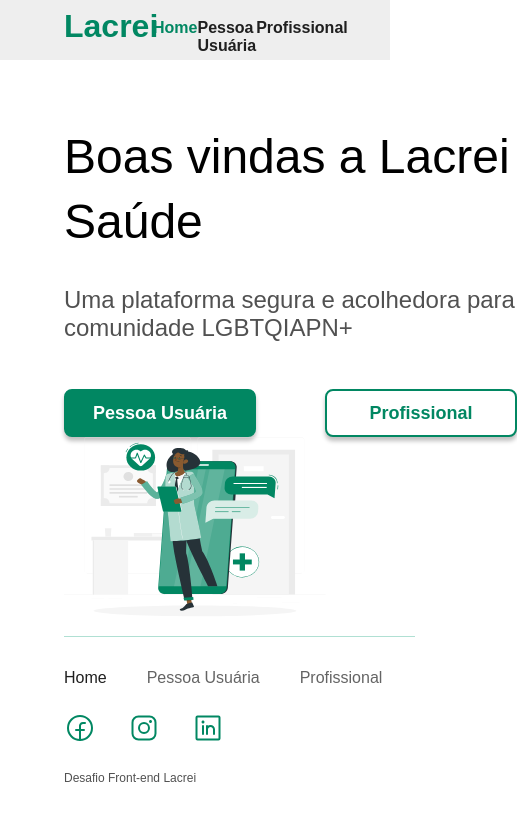
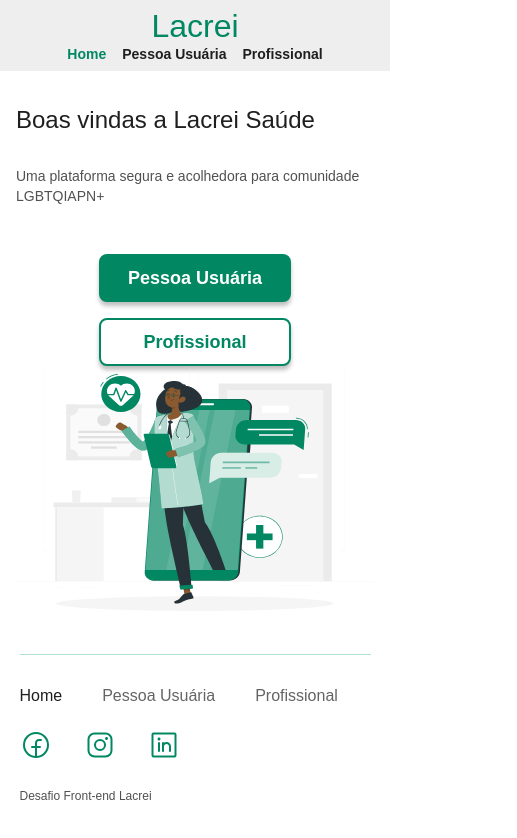
Before and after one commit to Marcelo-Magal/desafio-lacrei, a React (Create React App) app in the folder desafio-lacrei/: page / in a window 390 px wide. Shown: the top 838 px of the page, 517 px wide, since content can reach past the window. Built offline with nearby package versions, Linux system fonts and the light colour scheme.

Commit message:
Melhorei a responsividade, com Media Queries do main das paninas Home, Pessoa Usuária e Profissional.

```diff
--- a/desafio-lacrei/src/Components/GlobalStyle/index.tsx
+++ b/desafio-lacrei/src/Components/GlobalStyle/index.tsx
@@ -206,6 +206,12 @@ html {
   }
 
   /* Estilos Base e Outros Estilos Globais */
+  body, html {
+
+    min-height: 100%;
+    background-color: rgb(255, 255, 255);
+    color: rgb(31, 31, 31);
+}
 
 `;
 
--- a/desafio-lacrei/src/Components/Header/styles.ts
+++ b/desafio-lacrei/src/Components/Header/styles.ts
@@ -2,11 +2,23 @@ import styled from "styled-components";
 
 export const StyledHeader = styled.header`
   width: 100%;
-  box-sizing: border-box;
-  height: 3.75rem;
+
   background: #eee;
   display: flex;
   justify-content: space-between;
   padding: 0.5rem 4rem;
   align-items: center;
+
+  @media (max-width: 1040px) {
+    padding: 0.5rem 2rem;
+    align-items: center;
+    justify-content: space-around; // Ajusta o espaçamento quando a tela é menor
+  }
+
+  @media (max-width: 520px) {
+    padding: 0.5rem 1rem;
+    flex-direction: column;
+    align-items: center;
+    justify-content: space-around; // Ajusta o espaçamento quando a tela é menor
+  }
 `;
--- a/desafio-lacrei/src/Components/HeaderMenu/styles.ts
+++ b/desafio-lacrei/src/Components/HeaderMenu/styles.ts
@@ -1,11 +1,14 @@
 import styled from "styled-components";
 
 export const StyledList = styled.nav`
-  width: 20.4375rem;
-  height: 1.39831rem;
   display: flex;
   justify-content: space-between;
-  margin-top: 1.19rem;
-  margin-bottom: 1.16rem;
-  justify-content: auto;
+  gap: 2.5rem;
+
+  @media (max-width: 1040px) {
+    gap: 2rem;
+  }
+  @media (max-width: 520px) {
+    gap: 1rem;
+  }
 `;
--- a/desafio-lacrei/src/Components/Layout/styles.ts
+++ b/desafio-lacrei/src/Components/Layout/styles.ts
@@ -3,4 +3,6 @@ import styled from "styled-components";
 export const StyledLayout = styled.body`
   display: flex;
   flex-direction: column;
+  align-items: center;
+
 `;
--- a/desafio-lacrei/src/Components/Logo/styles.ts
+++ b/desafio-lacrei/src/Components/Logo/styles.ts
@@ -1,17 +1,12 @@
 import styled from "styled-components";
 
-export const StyledLogo = styled.h2`
-  width: 5.5625rem;
-  height: 2.79663rem;
-  display: flex;
+export const StyledLogo = styled.a`
 
   a {
     color: #018762;
-    font-family: Nunito, sans-serif;
     font-size: 2rem;
     font-style: normal;
-    font-weight: 700;
-    text-decoration: none;
+    font-weight: 400;
     transition: all 0.2s ease 0s;
   }
 `;
--- a/desafio-lacrei/src/Components/MenuItem/styles.ts
+++ b/desafio-lacrei/src/Components/MenuItem/styles.ts
@@ -1,9 +1,9 @@
 import styled from "styled-components";
 
-export const StyledItem = styled.li<{ $isActive: boolean }>`
+export const StyledItem = styled.a<{ $isActive: boolean }>`
   // Cria um componente estilizado baseado na tag 'li' (list item) do HTML.
   // Este componente aceita uma propriedade 'isActive' do tipo booleano.
-  list-style: none;
+
 
   .menu-item {
     width: 8.75rem;
@@ -14,5 +14,11 @@ export const StyledItem = styled.li<{ $isActive: boolean }>`
     font-weight: 700;
     line-height: normal;
     text-decoration: none;
+    white-space: nowrap;
+
+
+    @media (max-width: 520px) {
+      font-size: 0.875rem;
+    }
   }
 `;
--- a/desafio-lacrei/src/Pages/Home/Home.tsx
+++ b/desafio-lacrei/src/Pages/Home/Home.tsx
@@ -8,13 +8,13 @@ import Button from "../../Components/Button/Button";
 const Home: React.FC = () => {
   return (
     <StyledHome>
-      <div className="text-button-container">
-        <Text className="text-boas-vindas" text="Boas vindas a Lacrei Saúde" />
+      <div className="text-home-container">
+        <Text className="text-boas-vindas text-h2" text="Boas vindas a Lacrei Saúde" />
         <Text
           className="text-plataforma"
           text="Uma plataforma segura e acolhedora para comunidade LGBTQIAPN+"
         />
-        <ButtonContainer className="button-container">
+        <ButtonContainer className="buttons-container">
           <Button
             className="button-pessoa"
             to="/UserPerson"
@@ -27,7 +27,7 @@ const Home: React.FC = () => {
           />
         </ButtonContainer>
       </div>
-      <img src={HomeImage} alt=""/>
+      <img className="img-home" src={HomeImage} alt="Imagem Inicial"/>
     </StyledHome>
   );
 };
--- a/desafio-lacrei/src/Pages/Home/styles.ts
+++ b/desafio-lacrei/src/Pages/Home/styles.ts
@@ -1,50 +1,75 @@
 import styled from "styled-components";
 
 export const StyledHome = styled.main`
+  width: 100%;
   display: flex;
   flex-wrap: wrap;
   justify-content: space-between;
-  padding: 4rem 4rem 0 4rem;
+  padding: 4rem;
+  align-items: flex-start;
+
+  .text-home-container {
+    max-width: 34.68rem;
+    width: 100%;
+  }
 
   .text-boas-vindas {
-    display: flex;
+    display: block;
     max-width: 28.31rem;
     width: 100%;
     font-size: 3rem;
     line-height: 4.063rem;
-    min-width: 0;
+    flex-basis: 100%;
+
+    @media (max-width: 1040px) {
+      font-size: 2rem;
+    }
+
+    @media (max-width: 520px) {
+      font-size: 1.5rem;
+    }
   }
 
   .text-plataforma {
-    display: flex;
+    display: block;
     max-width: 28.31rem;
     width: 100%;
     font-size: 1.5rem;
     color: #515151;
     margin-top: 2rem;
     min-width: 0;
-  }
 
-  img {
-    max-width: 100%;
-    height: auto;
-  }
+    @media (max-width: 1040px) {
+      line-height: 1.5rem;
+      margin-top: 1rem;
+      font-size: 1rem;
+    }
 
-  @media (max-width: 768px) {
-    .prof-text,
-    .recrutar-text {
-      font-size: 1.5rem;
-      margin: 1rem;
-      max-width: 100%;
+    @media (max-width: 520px) {
+      line-height: 1.25rem;
+      margin-top: 0.875rem;
+      font-size: 0.875rem;
     }
   }
 
-  @media (max-width: 600px) {
-    .prof-text,
-    .recrutar-text {
-      font-size: 1.2rem;
-      margin: 0.5rem;
-      max-width: 100%;
+  .img-home {
+    max-width: 100%;
+    height: auto;
+    display: block;
+  }
+
+  @media (max-width: 1040px) {
+    flex-direction: column;
+    align-items: center;
+    padding: 2rem;
+  }
+
+  @media (max-width: 520px) {
+    padding: 1rem;
+    .buttons-container {
+      flex-direction: column;
+      gap: 1rem;
+      align-items: center;
     }
   }
 `;
--- a/desafio-lacrei/src/Pages/Professional/styles.ts
+++ b/desafio-lacrei/src/Pages/Professional/styles.ts
@@ -1,36 +1,65 @@
 import styled from "styled-components";
 
 export const StyledProfessional = styled.main`
+  width: 100%;
   display: flex;
   flex-wrap: wrap;
   justify-content: space-between;
   flex-direction: row;
-  padding: 4rem 4rem 0 4rem;
+  padding: 4rem;
+  align-items: flex-start;
+  margin-top: 2rem;
 
   .prof-text {
-    display: flex;
-    width: 16.43rem;
-    height: 4.06rem;
+    display: block;
+    max-width: 16.43rem;
+    width: 100%;
     font-size: 3rem;
     line-height: 2.063rem;
-    color: #1f1f1f;
-    margin-top: 2rem;
     flex-basis: 100%; /* Ocupa toda a largura da linha */
+    @media (max-width: 1040px) {
+      font-size: 2rem;
+    }
+    @media (max-width: 520px) {
+      font-size: 1.5rem;
+    }
   }
 
   .recrutar-text {
-    display: flex;
-    width: 32.56rem;
-    height: 8.25rem;
+    display: block;
+    max-width: 32.56rem;
+    width: 100%;
     font-size: 1.5rem;
     color: #515151;
     margin-top: 2rem;
     border-left: 5px solid rgb(1, 135, 98);
     padding-left: 2rem;
+    @media (max-width: 1040px) {
+      line-height: 1.5rem;
+      margin-top: 1rem;
+      font-size: 1rem;
+
+      @media (max-width: 520px) {
+        line-height: 1.25rem;
+        margin-top: 0.875rem;
+        font-size: 0.875rem;
+      }
+    }
   }
 
   img {
     max-width: 100%;
     height: auto;
+    display: block;
+  }
+
+  @media (max-width: 1040px) {
+    flex-direction: column;
+    align-items: center;
+    padding: 2rem;
+  }
+
+  @media (max-width: 520px) {
+    padding: 1rem;
   }
 `;
--- a/desafio-lacrei/src/Pages/UserPerson/styles.ts
+++ b/desafio-lacrei/src/Pages/UserPerson/styles.ts
@@ -1,35 +1,66 @@
 import styled from "styled-components";
 
 export const StyledUserPerson = styled.main`
+width: 100%;
   display: flex;
   flex-wrap: wrap;
   justify-content: space-between;
-  padding: 4rem 4rem 0 4rem;
+  flex-direction: row;
+  padding: 4rem;
+  align-items: flex-start;
 
   .pessoa-text {
-    display: flex;
+    display: block;
     width: 21.31rem;
-    height: 4.06rem;
+    width: 100%;
     font-size: 3rem;
     line-height: 2.063rem;
-    color: #1f1f1f;
     margin-top: 2rem;
     flex-basis: 100%;
+    @media (max-width: 1040px) {
+      font-size: 2rem;
+    }
+
+    @media (max-width: 520px) {
+      font-size: 1.5rem;
+    }
   }
 
   .atendimento-text {
-    display: flex;
-    width: 32.56rem;
-    height: 8.25rem;
+    display: block;
+    max-width: 32.56rem;
+    width: 100%;
     font-size: 1.5rem;
     color: #515151;
     margin-top: 2rem;
     border-left: 5px solid rgb(1, 135, 98);
     padding-left: 2rem;
+    @media (max-width: 1040px) {
+      line-height: 1.5rem;
+      margin-top: 1rem;
+      font-size: 1rem;
+    }
+
+    @media (max-width: 520px) {
+      line-height: 1.25rem;
+      margin-top: 0.875rem;
+      font-size: 0.875rem;
+    }
   }
 
   img {
     max-width: 100%;
     height: auto;
+    display: block;
+  }
+
+  @media (max-width: 1040px) {
+    flex-direction: column;
+    align-items: center;
+    padding: 2rem;
+  }
+
+  @media (max-width: 520px) {
+    padding: 1rem;
   }
 `;
--- a/desafio-lacrei/src/styles.ts
+++ b/desafio-lacrei/src/styles.ts
@@ -1,7 +1,5 @@
 import styled from 'styled-components';
 
 export const MainLayout = styled.div`
-    display: flex;
-    flex-direction: column;
-    min-height: 100vh;
+
 `;
```
